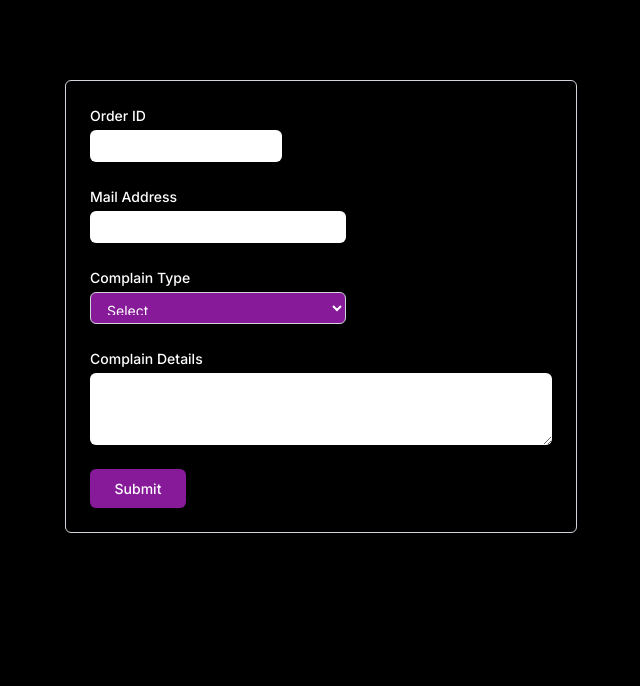
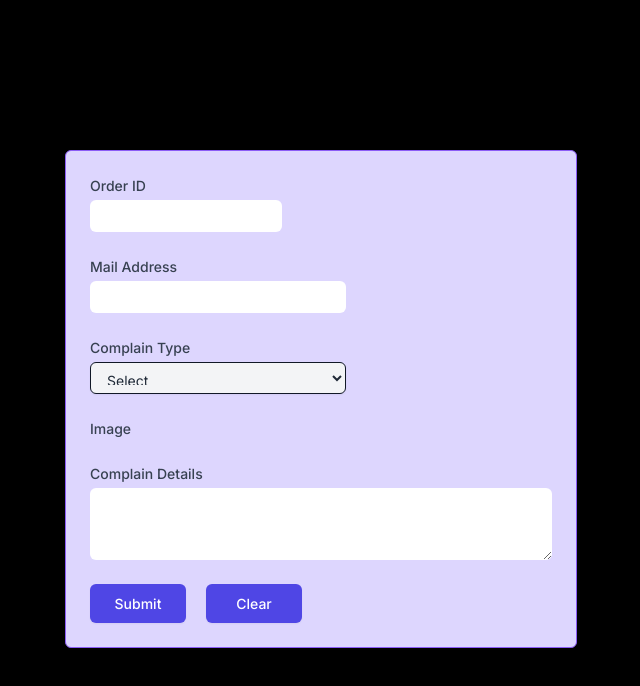
Before and after one commit to ITP-2024/front-end, a Next.js app: page /OrderManagement/ComplainForm in a window 1280 px wide. Shown: the top 686 px of the page, without its empty margins (319-959 px from the left). Built offline with nearby package versions, Linux system fonts and the light colour scheme.

Commit message:
Add OrderForm

```diff
--- a/src/app/OrderManagement/Complain/page.tsx
+++ b/src/app/OrderManagement/Complain/page.tsx
@@ -29,7 +29,6 @@
       .get("http://localhost:8080/api/complains")
       .then((response) => {
         setTableData(response.data);
-        // Calculate pending count or any other logic if needed
       })
       .catch((error) => {
         console.error("There was an error!", error);
--- a/src/app/OrderManagement/ComplainForm/page.tsx
+++ b/src/app/OrderManagement/ComplainForm/page.tsx
@@ -1,5 +1,6 @@
 "use client";
-import React, { useState, ChangeEvent, FormEvent } from "react";
+
+import React from "react";
 import { Formik, Form, Field, ErrorMessage } from "formik";
 import * as Yup from "yup";
 
@@ -14,8 +15,12 @@
     console.log(values);
   };
 
+  const handleClose = (resetForm: Function) => {
+    resetForm();
+  };
+
   return (
-    <div className="max-w-lg mx-auto mt-20 border border-gray-300 rounded-md p-6">
+    <div className="max-w-lg mx-auto mt-[150px] border border-violet-500 rounded-md p-6 bg-violet-200">
       <Formik
         initialValues={{
           complainId: "",
@@ -28,26 +33,26 @@
         validationSchema={validationSchema}
         onSubmit={handleSubmit}
       >
-        {({ isSubmitting }) => (
+        {({ isSubmitting, resetForm }) => (
           <Form className="space-y-6">
             <div>
               <label
                 htmlFor="orderId"
-                className="block text-sm font-medium text-white"
+                className="block text-sm font-medium text-gray-700"
               >
                 Order ID
               </label>
               <Field
                 type="text"
                 name="orderId"
-                id="complainId"
-                className="mt-1 focus:ring-indigo-500 focus:border-indigo-500 block w-48 h-8 text-black border-gray-300 rounded-md"
+                id="orderId"
+                className="mt-1 focus:ring-indigo-500 focus:border-indigo-500 block w-48 h-8 text-gray-800 border-gray-300 rounded-md"
               />
             </div>
             <div>
               <label
                 htmlFor="customerMail"
-                className="block text-sm font-medium text-white"
+                className="block text-sm font-medium text-gray-700"
               >
                 Mail Address
               </label>
@@ -55,7 +60,7 @@
                 type="email"
                 name="customerMail"
                 id="customerMail"
-                className="mt-1 focus:ring-indigo-500 focus:border-indigo-500 block w-64 h-8 text-black border-gray-300 rounded-md"
+                className="mt-1 focus:ring-indigo-500 focus:border-indigo-500 block w-64 h-8 text-gray-800 border-gray-300 rounded-md"
               />
               <ErrorMessage
                 name="customerMail"
@@ -66,7 +71,7 @@
             <div>
               <label
                 htmlFor="complainType"
-                className="block text-sm font-medium text-white"
+                className="block text-sm font-medium text-gray-700"
               >
                 Complain Type
               </label>
@@ -74,7 +79,7 @@
                 as="select"
                 name="complainType"
                 id="complainType"
-                className="mt-1 block w-64 h-8 py-2 px-3 border border-gray-300 bg-darkmagenta text-white rounded-md shadow-sm focus:outline-none focus:ring-indigo-500 focus:border-indigo-500 sm:text-sm"
+                className="mt-1 block w-64 h-8 py-2 px-3 border border-gray-900 bg-gray-100 text-gray-800 rounded-md shadow-sm focus:outline-none focus:ring-indigo-500 focus:border-indigo-500 sm:text-sm"
               >
                 <option value="">Select</option>
                 <option value="Refund">Refund</option>
@@ -83,8 +88,16 @@
             </div>
             <div>
               <label
+                htmlFor="image"
+                className="block text-sm font-medium text-gray-700"
+              >
+                Image
+              </label>
+            </div>
+            <div>
+              <label
                 htmlFor="complainDetails"
-                className="block text-sm font-medium text-white"
+                className="block text-sm font-medium text-gray-700"
               >
                 Complain Details
               </label>
@@ -93,17 +106,28 @@
                 name="complainDetails"
                 id="complainDetails"
                 rows={3}
-                className="mt-1 focus:ring-indigo-500 focus:border-indigo-500 block w-full text-black border-gray-300 rounded-md"
+                className="mt-1 focus:ring-indigo-500 focus:border-indigo-500 block w-full text-gray-800 border-gray-300 rounded-md"
               />
             </div>
-            <div>
+            <div className="flex flex-row gap-5">
+              <div className="flex">
                 <button
                   type="submit"
-                className={`w-24 flex justify-center py-2 px-4 border border-transparent rounded-md shadow-sm text-sm font-medium bg-darkmagenta text-white hover:bg-darkmagenta hover:text-white focus:outline-none focus:ring-2 focus:ring-offset-2 focus:ring-indigo-500`}
+                  className={`w-24 flex justify-center py-2 px-4 border border-transparent rounded-md shadow-sm text-sm font-medium bg-indigo-600 text-white hover:bg-indigo-700 focus:outline-none focus:ring-2 focus:ring-offset-2 focus:ring-indigo-500`}
                   disabled={isSubmitting}
                 >
                   Submit
                 </button>
+              </div>
+              <div>
+                <button
+                  type="button"
+                  onClick={() => handleClose(resetForm)}
+                  className={`w-24 flex justify-center py-2 px-4 border border-transparent rounded-md shadow-sm text-sm font-medium bg-indigo-600 text-white hover:bg-indigo-700 focus:outline-none focus:ring-2 focus:ring-offset-2 focus:ring-indigo-500`}
+                >
+                  Clear
+                </button>
+              </div>
             </div>
           </Form>
         )}
--- a/src/app/OrderManagement/Dashboard/page.tsx
+++ b/src/app/OrderManagement/Dashboard/page.tsx
@@ -1,8 +1,25 @@
 import Card from "@/components/orderManagement/card";
 import BarChart from "@/components/orderManagement/barChart";
 import Navbar from "@/components/common/navbar";
+import axios from "axios";
 
 const Dashboard = () => {
+  const downloadReport = async () => {
+    try {
+      const response = await axios.get("http://your-backend-url/generate-pdf", {
+        responseType: "blob",
+      });
+      const url = window.URL.createObjectURL(new Blob([response.data]));
+      const link = document.createElement("a");
+      link.href = url;
+      link.setAttribute("download", "report.pdf");
+      document.body.appendChild(link);
+      link.click();
+    } catch (error) {
+      console.error("Error downloading report:", error);
+    }
+  };
+
   return (
     <div>
       <Navbar />
```
Also changed, not shown: src/componants/common/item.tsx (+8 -5 lines). Lines whose indentation alone changed are shown as unchanged.
